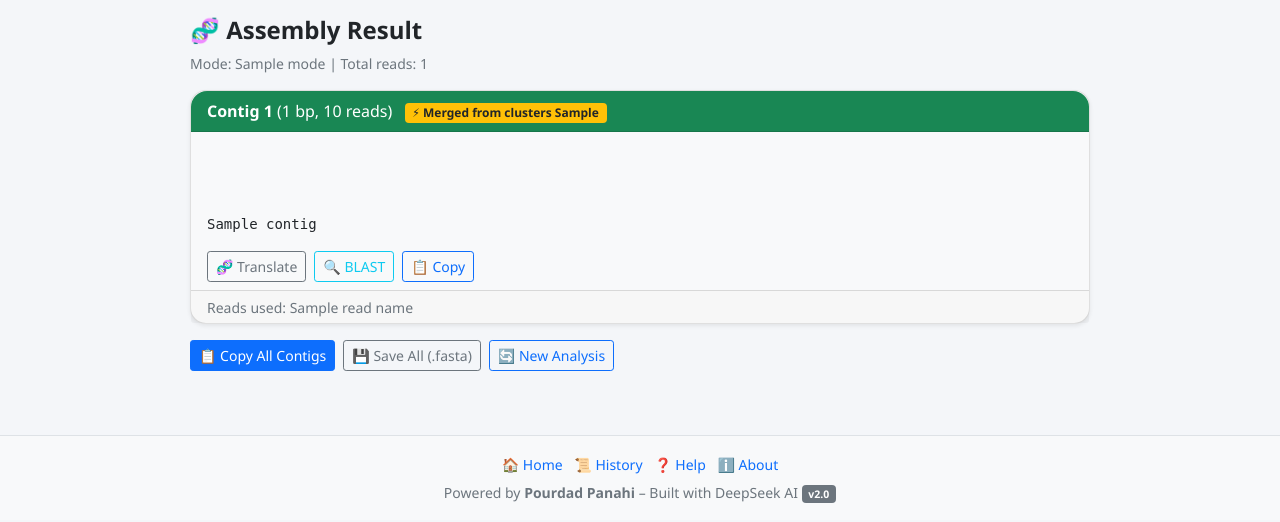
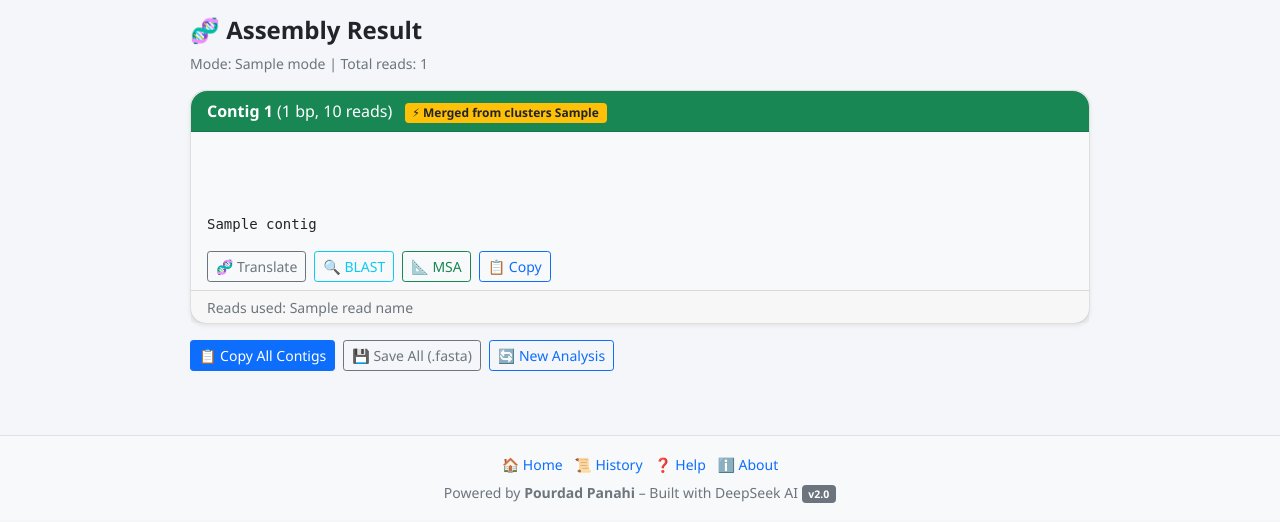
Before and after one commit to pourdadp/primer-tools, a Flask app: template quickngs/templates/assemble_result.html in a window 1280 px wide. Shown: the top 522 px of the page. Run offline with Flask 3, Linux system fonts and the light colour scheme; the template is opened without the code that fills it: most values are stand-ins (such as "Sample title", 1, 10 or a date in 2020).

Commit message:
Update assemble_result.html

```diff
--- a/quickngs/templates/assemble_result.html
+++ b/quickngs/templates/assemble_result.html
@@ -11,7 +11,7 @@
         </p>
 
         {% if result.all_contigs %}
-            <!-- اگر چند کلاستر اولیه وجود داشته باشد، هشدار نمایش بده -->
+            <!-- Show explanation if multiple initial clusters were found -->
             {% if result.initial_clusters and result.initial_clusters > 1 %}
             <div class="alert alert-info py-2 px-3 small">
                 <strong>🔍 Why multiple contigs?</strong><br>
@@ -53,6 +53,12 @@
                         <button class="btn btn-sm btn-outline-info" data-bs-toggle="collapse"
                                 data-bs-target="#blast_{{ contig_data.cluster_id }}">
                             🔍 BLAST
+                        </button>
+
+                        <!-- MSA Button -->
+                        <button class="btn btn-sm btn-outline-success" data-bs-toggle="collapse"
+                                data-bs-target="#msa_{{ contig_data.cluster_id }}">
+                            📐 MSA
                         </button>
 
                         <!-- Copy Button -->
@@ -136,6 +142,24 @@
                                     </div>
                                 </div>
                                 <div id="blast_result_{{ contig_data.cluster_id }}" class="mt-2"></div>
+                            </div>
+                        </div>
+                    </div>
+
+                    <!-- MSA Section -->
+                    <div class="collapse mt-2" id="msa_{{ contig_data.cluster_id }}">
+                        <div class="card bg-light">
+                            <div class="card-body py-2 px-2">
+                                <p class="small mb-2">Compare this contig with other sequences (paste in FASTA format):</p>
+                                <textarea class="form-control form-control-sm mb-2" id="msa_sequences_{{ contig_data.cluster_id }}"
+                                          rows="3" placeholder=">reference&#10;ATGCGT...&#10;>sample2&#10;ATGCGT..."></textarea>
+                                <div class="d-flex gap-2 align-items-center">
+                                    <button class="btn btn-sm btn-success" onclick="runMSA({{ contig_data.cluster_id }})">
+                                        Run Alignment
+                                    </button>
+                                    <small class="text-muted">Paste sequences in FASTA format. Each sequence starts with &gt;header on its own line.</small>
+                                </div>
+                                <div id="msa_result_{{ contig_data.cluster_id }}" class="mt-2"></div>
                             </div>
                         </div>
                     </div>
@@ -322,5 +346,70 @@ function runBlast(clusterId) {
         resultDiv.innerHTML = '<div class="alert alert-danger py-1 px-2 small">BLAST request failed.</div>';
     });
 }
+
+// ========== MSA ==========
+function runMSA(clusterId) {
+    const contig = allContigs.find(c => c.cluster_id == clusterId);
+    if (!contig) return;
+
+    const rawText = document.getElementById('msa_sequences_' + clusterId).value.trim();
+    if (!rawText) {
+        alert('Please paste at least one sequence in FASTA format.');
+        return;
+    }
+
+    // Parse FASTA
+    const lines = rawText.split('\n');
+    const sequences = [contig.contig];
+    const labels = [`contig_${clusterId}`];
+    let currentLabel = null;
+    let currentSeq = '';
+
+    for (const line of lines) {
+        if (line.startsWith('>')) {
+            if (currentLabel && currentSeq) {
+                sequences.push(currentSeq);
+                labels.push(currentLabel);
+            }
+            currentLabel = line.substring(1).trim() || `seq_${labels.length}`;
+            currentSeq = '';
+        } else if (line.trim()) {
+            currentSeq += line.trim().toUpperCase();
+        }
+    }
+    if (currentLabel && currentSeq) {
+        sequences.push(currentSeq);
+        labels.push(currentLabel);
+    }
+
+    if (sequences.length < 2) {
+        alert('At least one additional sequence required for alignment.');
+        return;
+    }
+
+    const resultDiv = document.getElementById('msa_result_' + clusterId);
+    resultDiv.innerHTML = '<div class="text-center"><span class="spinner-border spinner-border-sm"></span> Running MSA... (may take 10-30 seconds)</div>';
+
+    fetch('/msa', {
+        method: 'POST',
+        headers: { 'Content-Type': 'application/json' },
+        body: JSON.stringify({
+            sequences: sequences,
+            labels: labels
+        })
+    })
+    .then(r => r.json())
+    .then(data => {
+        if (data.error) {
+            resultDiv.innerHTML = `<div class="alert alert-danger py-1 px-2 small">${data.error}</div>`;
+            return;
+        }
+
+        resultDiv.innerHTML = data.html;
+    })
+    .catch(err => {
+        resultDiv.innerHTML = '<div class="alert alert-danger py-1 px-2 small">MSA request failed.</div>';
+    });
+}
 </script>
 {% endblock %}
```
